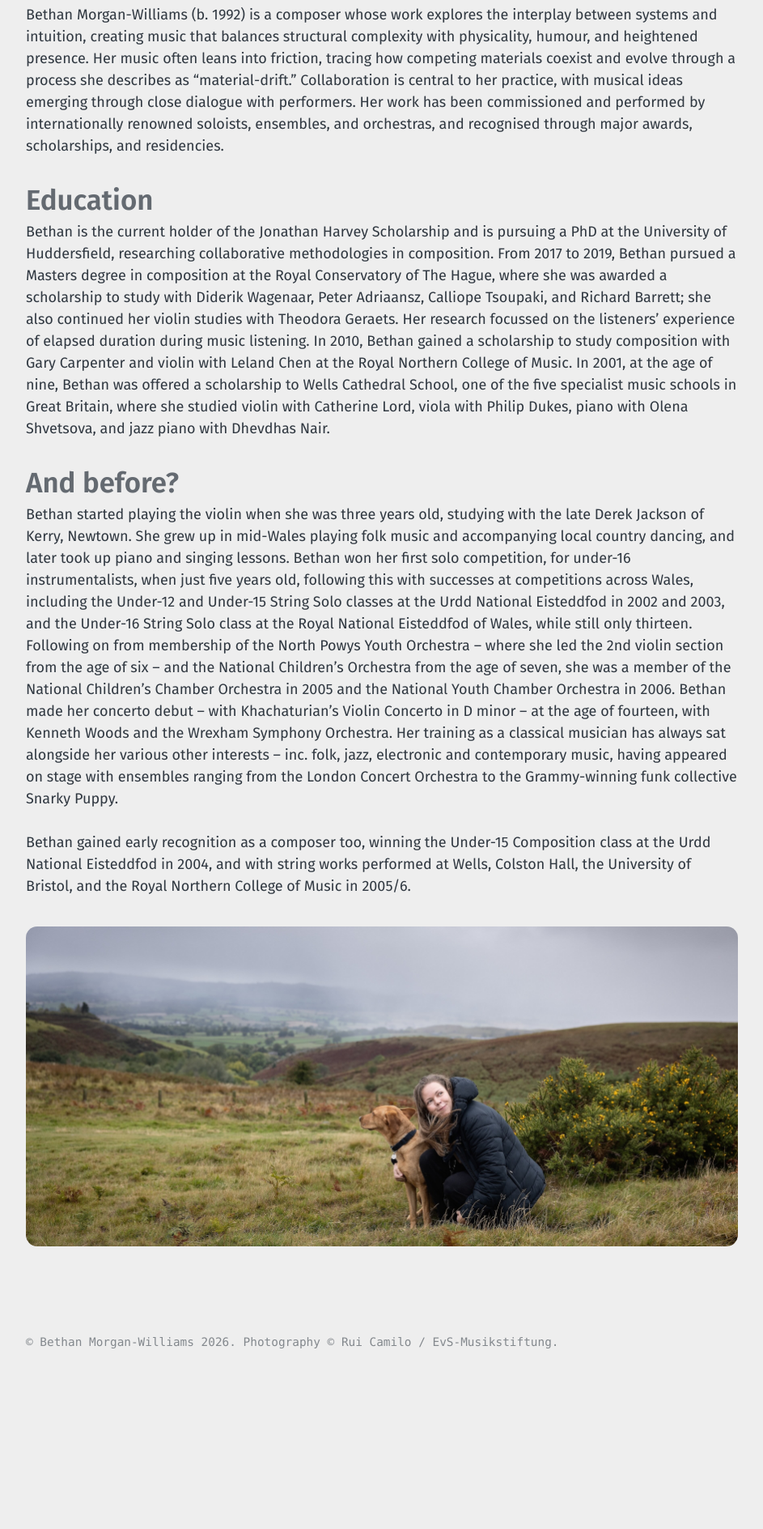
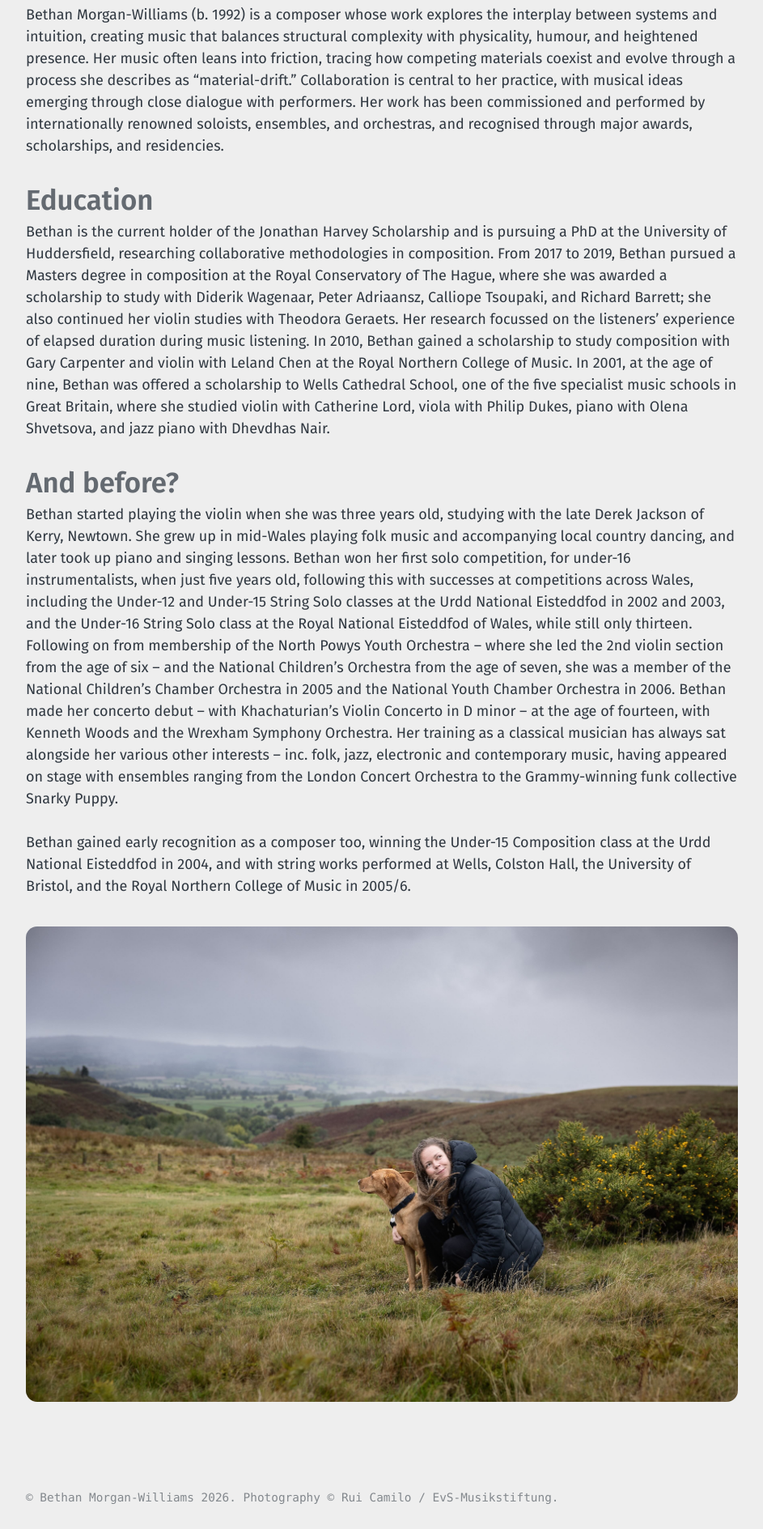
Before and after one commit to morganwilliamsb/website, a Jekyll site: the page built from biography.md, in a window 1280 px wide. Shown: the part 1267-3155 px from the top of the page at 81% size, without its empty margins (40-983 px from the left). Built offline with Jekyll 4.4.1, drawn with Linux system fonts in a browser that asks for light colours; before the commit the page ends 2962 px from its top, so only the background shows below that.

Commit message:
Update image source in biography.md

```diff
--- a/biography.md
+++ b/biography.md
@@ -33,4 +33,4 @@ Bethan started playing the violin when she was three years old, studying with th
 
 Bethan gained early recognition as a composer too, winning the Under-15 Composition class at the Urdd National Eisteddfod in 2004, and with string works performed at Wells, Colston Hall, the University of Bristol, and the Royal Northern College of Music in 2005/6.
 
-<img src="/assets/images/girl-and-dog-strip.jpeg" alt="Bethan with Oren in the Welsh countryside" class="bio-divider">
+<img src="/assets/images/girl-and-dog-full-size.jpeg" alt="Bethan with Oren in the Welsh countryside" class="bio-divider">
```
